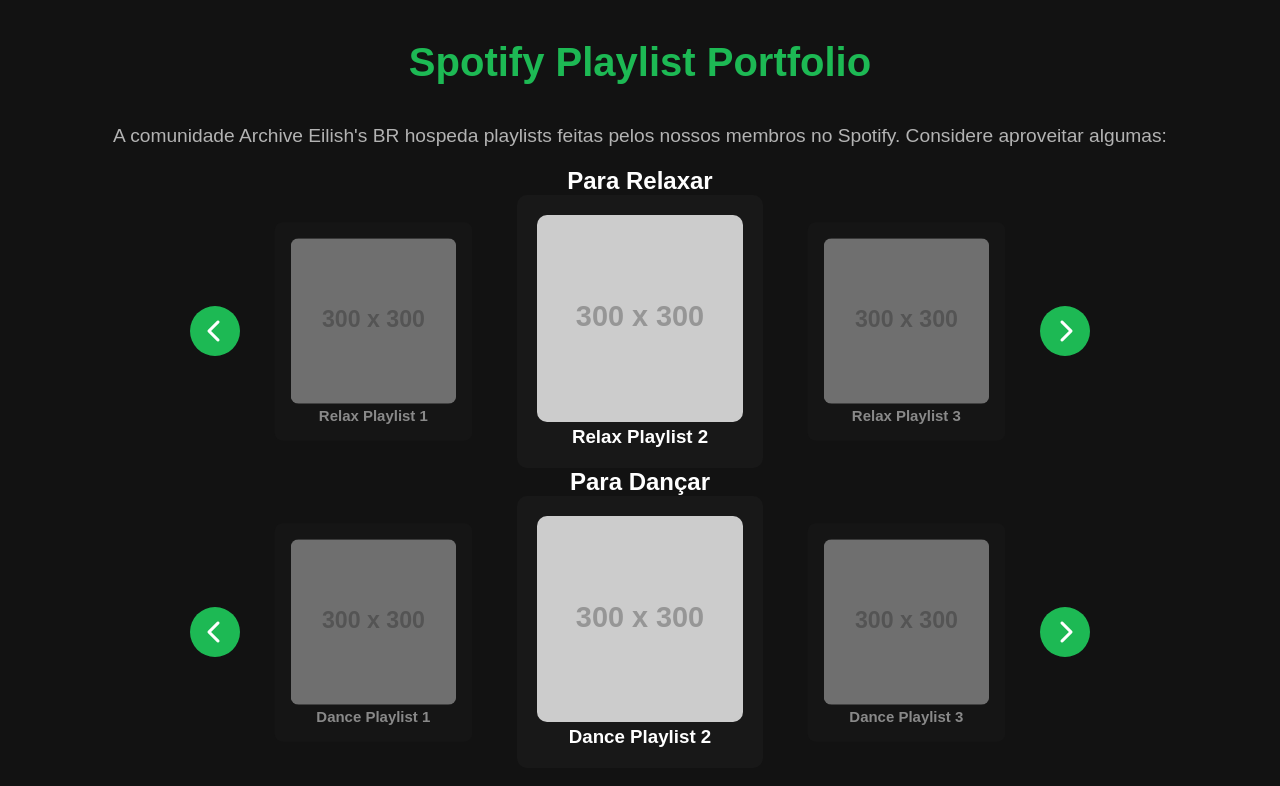
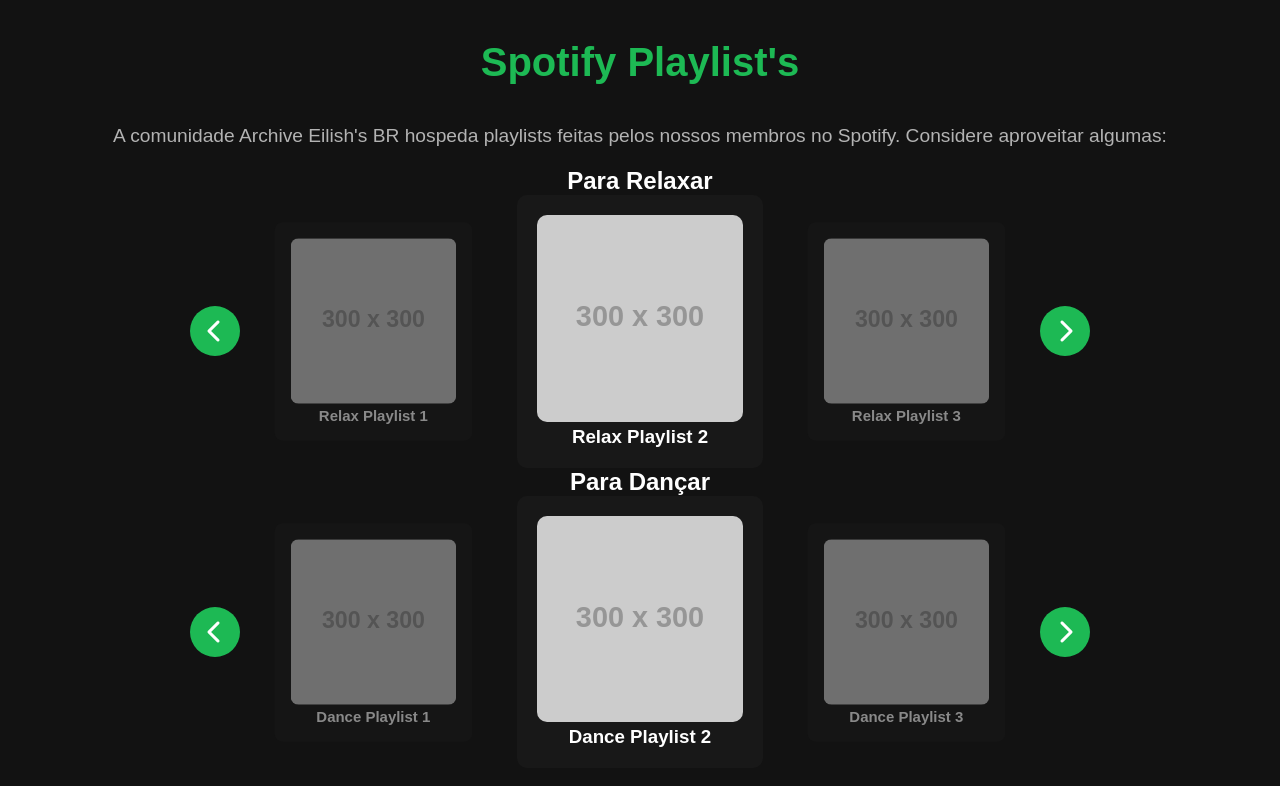
Before and after one commit to dtrabalho/playlists, a plain HTML site: page index.html in a window 1280 px wide. Drawn offline with Linux system fonts and the light colour scheme; placeholder pictures from the web are drawn by us.

Commit message:
Update index.html

```diff
--- a/index.html
+++ b/index.html
@@ -3,7 +3,7 @@
 <head>
     <meta charset="UTF-8">
     <meta name="viewport" content="width=device-width, initial-scale=1.0">
-    <title>Spotify Playlist Portfolio</title>
+    <title>Spotify Playlist's</title>
     <link rel="stylesheet" href="styles.css">
     <!-- Adicionar Font Awesome -->
     <link rel="stylesheet" href="https://cdnjs.cloudflare.com/ajax/libs/font-awesome/6.0.0-beta3/css/all.min.css">
@@ -13,7 +13,7 @@
 
     <div class="main-content">
         <header>
-            <h1>Spotify Playlist Portfolio</h1>
+            <h1>Spotify Playlist's</h1>
         </header>
 
         <section class="portfolio-section">
```
